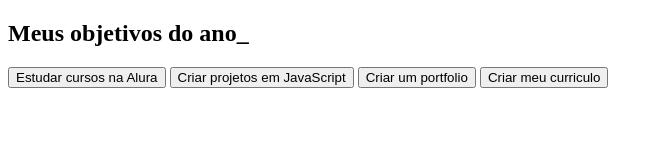
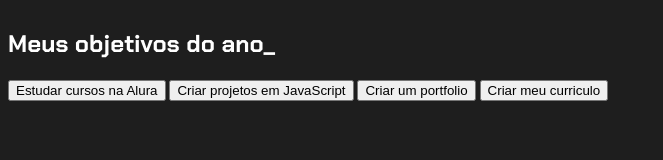
Before and after one commit to Flavia456/projetodevida3A, a plain HTML site: page index.html in a window 1280 px wide. Shown: the whole page, without its empty margins (0-663 px from the left). Drawn offline with Linux system fonts and the light colour scheme.

Commit message:
conteudo principal

```diff
--- a/style.css
+++ b/style.css
@@ -1,4 +1,4 @@
-@import url('https://fonts.googleapis.com/css2?family=Chakra+Petch:wght@400;700&display=swap&#39;);
+@import url('https://fonts.googleapis.com/css2?family=Chakra+Petch:wght@400;700&display=swap');
 
 :root{
     --cor-de-fundo: #1E1E1E;
@@ -17,5 +17,6 @@ body{
 
 .conteudo-principal{
     display: flex;
-
+    flex-direction: column;
+    justify-content: center;
 }
```
